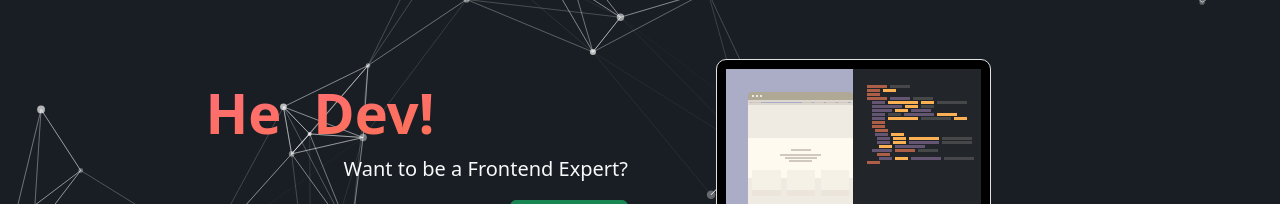
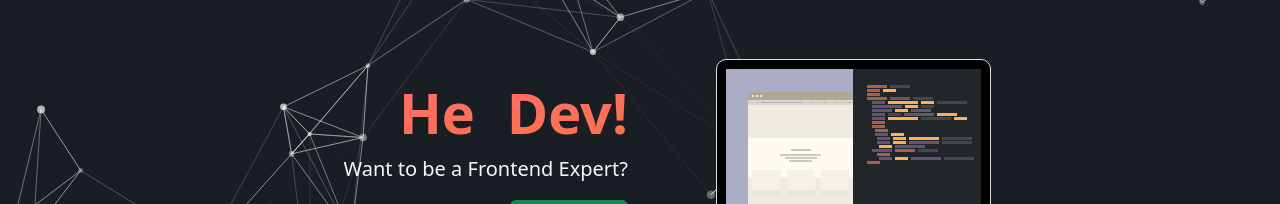
Before and after one commit to Va1bhav07/VASchool, a React (Vite) app in the folder client/: page / in a window 1280 px wide. Shown: the part 151-355 px from the top of the page. Built offline with nearby package versions, Linux system fonts and the light colour scheme; no server answers.

Commit message:
fixed lg

```diff
--- a/client/src/pages/Home/Banner/index.jsx
+++ b/client/src/pages/Home/Banner/index.jsx
@@ -25,7 +25,7 @@ function Banner() {
           className="position-absolute top-50 start-50 translate-center w-100">
           <Row className="no-select align-items-center">
             <Col md={12} lg={6} className="text-center text-lg-end ">
-              <div className="type-writer fw-bold primary-text-color d-flex justify-content-center justify-lg-content-end">
+              <div className="type-writer fw-bold primary-text-color d-flex justify-content-center justify-content-lg-end">
                 <Typewriter
                   options={{
                     strings: [
```
